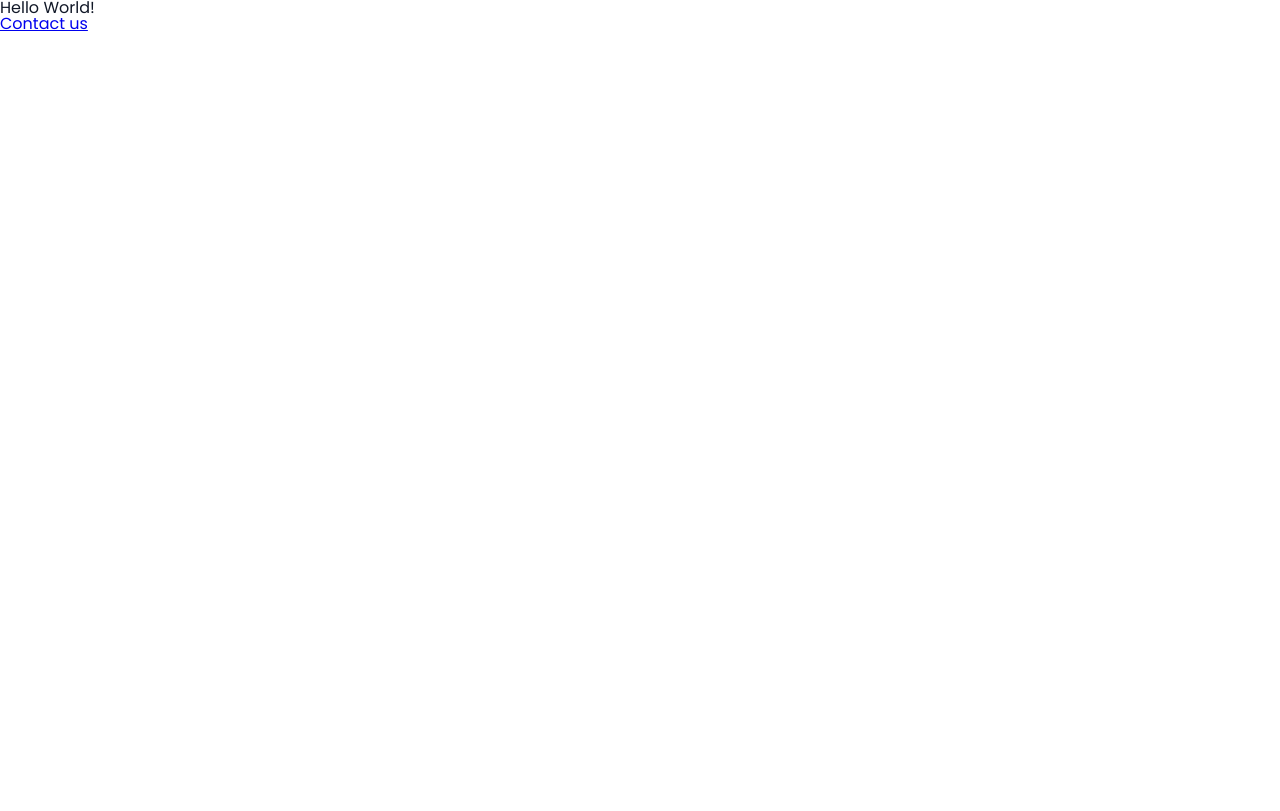
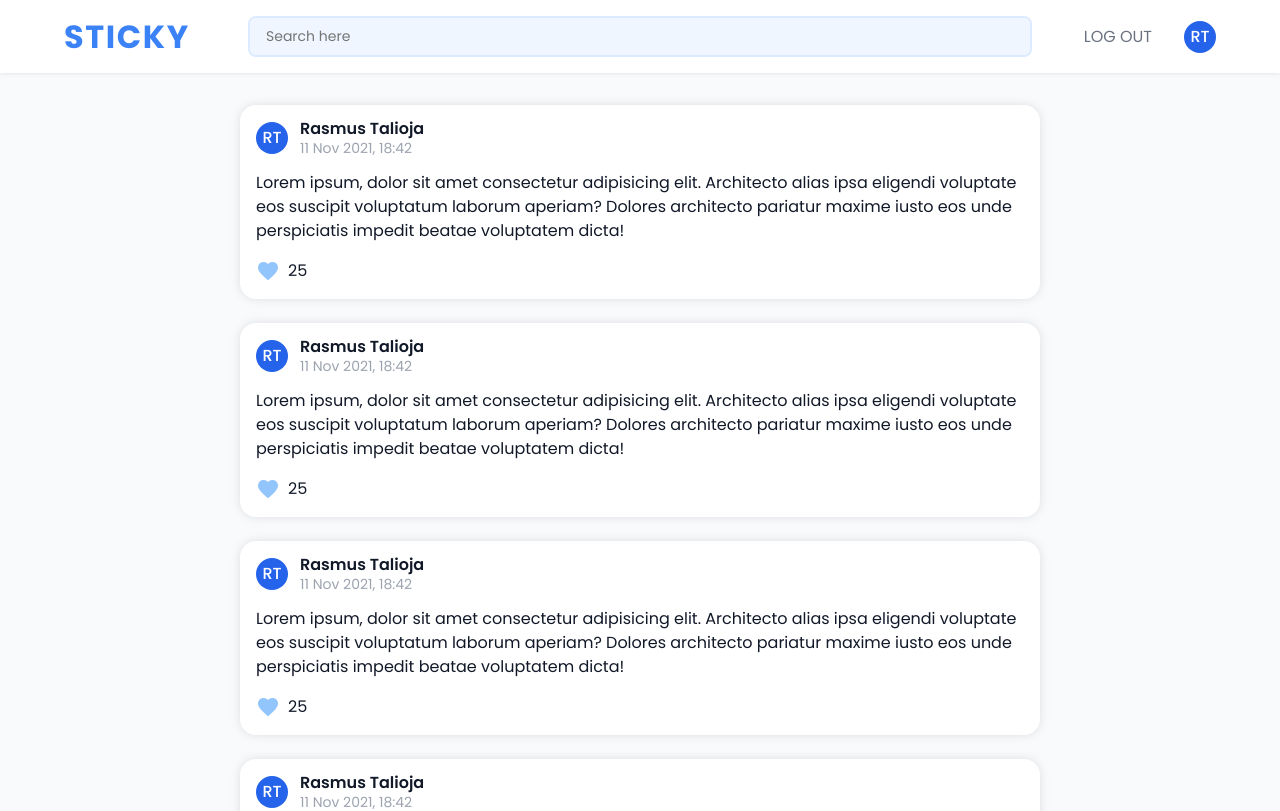
Before and after one commit to kaevupoiss/WAD_HW3, a Vue app: page / in a window 1280 px wide. Shown: the top 811 px of the page. Built offline with nearby package versions, Linux system fonts and the light colour scheme.

Commit message:
Home page design completed, needs implementation.

```diff
--- a/public/index.html
+++ b/public/index.html
@@ -1,17 +1,24 @@
 <!DOCTYPE html>
 <html lang="">
+
 <head>
   <meta charset="utf-8">
   <meta http-equiv="X-UA-Compatible" content="IE=edge">
   <meta name="viewport" content="width=device-width,initial-scale=1.0">
   <link rel="icon" href="<%= BASE_URL %>favicon.ico">
-    <title><%= htmlWebpackPlugin.options.title %></title>
+  <link href="https://fonts.googleapis.com/icon?family=Material+Icons" rel="stylesheet">
+  <title>
+    <%= htmlWebpackPlugin.options.title %>
+  </title>
 </head>
+
 <body>
   <noscript>
-      <strong>We're sorry but <%= htmlWebpackPlugin.options.title %> doesn't work properly without JavaScript enabled. Please enable it to continue.</strong>
+    <strong>We're sorry but <%= htmlWebpackPlugin.options.title %> doesn't work properly without JavaScript enabled.
+        Please enable it to continue.</strong>
   </noscript>
   <div id="app"></div>
   <!-- built files will be auto injected -->
 </body>
+
 </html>
--- /dev/null
+++ b/src/components/Avatar.vue
@@ -0,0 +1,44 @@
+<template>
+  <div class="avatar" :style="style">
+    <span class="initials">{{ initials }}</span>
+  </div>
+</template>
+
+<script>
+export default {
+  name: "Avatar",
+  props: {
+    initials: String,
+    size: {
+      type: Number,
+      default: 24,
+    },
+  },
+  computed: {
+    style: function () {
+      return {
+        width: this.size / 16 + "rem",
+        height: this.size / 16 + "rem",
+        fontSize: this.size / 32 + "rem",
+      };
+    },
+  },
+};
+</script>
+
+<style lang="scss">
+.avatar {
+  display: flex;
+  background-color: $blue600;
+  align-items: center;
+  justify-content: center;
+  border-radius: 50%;
+  aspect-ratio: 1;
+
+  span {
+    color: $white;
+    text-transform: uppercase;
+    font-weight: 500;
+  }
+}
+</style>
--- /dev/null
+++ b/src/components/Footer.vue
@@ -0,0 +1,36 @@
+<template>
+  <div class="footer">
+    <span class="copyright">&copy; Sticky 2021</span>
+    <router-link class="footer-link" to="/contact">Contact us</router-link>
+  </div>
+</template>
+
+<script>
+export default {
+  name: "Footer",
+};
+</script>
+
+<style lang="scss">
+.footer {
+  display: flex;
+  width: 100%;
+  padding: 2rem;
+  background-color: $grey900;
+  justify-content: space-between;
+  align-items: center;
+
+  box-shadow: 0 0 10px 0px rgba($color: $grey500, $alpha: 0.2);
+  z-index: 1;
+}
+
+.copyright {
+  color: $grey200;
+}
+
+.footer-link {
+  text-transform: uppercase;
+  text-decoration: none;
+  color: $white;
+}
+</style>
--- a/src/components/Header.vue
+++ b/src/components/Header.vue
@@ -1,9 +1,80 @@
 <template>
-  <div class="header"></div>
+  <div class="header">
+    <h1 class="logo" @click="$router.push({ name: 'Home' })">Sticky</h1>
+    <InputText
+      class="search-input"
+      v-model="searchText"
+      :placeholder="'Search here'"
+    />
+    <div class="header-actions">
+      <router-link class="log-out" :to="'/login'">Log Out</router-link>
+      <Avatar class="header-avatar" :initials="'RT'" :size="32" />
+    </div>
+  </div>
 </template>
 
 <script>
-export default {};
+import Avatar from "@/components/Avatar.vue";
+import InputText from "./InputText.vue";
+
+export default {
+  name: "Header",
+  components: { Avatar, InputText },
+  data: function () {
+    return {
+      searchText: "",
+    };
+  },
+};
 </script>
 
-<style></style>
+<style lang="scss">
+.header {
+  position: sticky;
+  top: 0;
+
+  display: grid;
+  grid-template-columns: 10rem 1fr 10rem;
+  align-items: center;
+  width: 100%;
+  column-gap: 1.5rem;
+  padding: 1rem 4rem;
+  background-color: $white;
+
+  box-shadow: 0 0 5px 0px rgba($color: $grey500, $alpha: 0.2);
+  z-index: 1;
+
+  .search-input {
+    justify-self: center;
+  }
+
+  .logo {
+    cursor: pointer;
+    font-size: 2rem;
+    font-weight: 700;
+    text-transform: uppercase;
+    letter-spacing: 0.05em;
+    color: $blue500;
+    margin-right: auto;
+  }
+}
+
+.header-actions {
+  display: flex;
+  align-items: center;
+  justify-content: end;
+  column-gap: 2rem;
+
+  .log-out {
+    text-decoration: none;
+    color: $grey500;
+    text-transform: uppercase;
+
+    transition: 0.3s color ease;
+
+    &:hover {
+      color: $blue500;
+    }
+  }
+}
+</style>
--- /dev/null
+++ b/src/components/InputText.vue
@@ -0,0 +1,54 @@
+<template>
+  <div class="input-wrapper">
+    <input
+      class="input-text"
+      type="text"
+      :placeholder="placeholder"
+      :value="value"
+      @input="$emit('input', $event.target.value)"
+    />
+  </div>
+</template>
+
+<script>
+export default {
+  name: "InputText",
+  props: {
+    value: String,
+    placeholder: String,
+  },
+};
+</script>
+
+<style lang="scss">
+.input-text {
+  width: 100%;
+  min-width: 8rem;
+  padding: 0.5rem 1rem;
+  outline: 0;
+
+  font-size: 0.875rem;
+
+  background-color: $blue50;
+
+  transition: 0.3s background-color ease;
+
+  &:focus {
+    background-color: rgba($color: $blue50, $alpha: 0.5);
+  }
+}
+
+.input-wrapper {
+  width: 100%;
+  max-width: 50rem;
+  border: 2px solid $blue100;
+  border-radius: 0.5rem;
+  overflow: hidden;
+
+  transition: 0.3s border-color ease;
+
+  &:focus-within {
+    border: 2px solid $blue400;
+  }
+}
+</style>
--- /dev/null
+++ b/src/components/Post.vue
@@ -0,0 +1,88 @@
+<template>
+  <div class="post">
+    <div class="post-header">
+      <Avatar :initials="'RT'" :size="32" />
+      <span class="post-creator">Rasmus Talioja</span>
+      <span class="post-time">11 Nov 2021, 18:42</span>
+    </div>
+    <div class="post-content">
+      <p>
+        Lorem ipsum, dolor sit amet consectetur adipisicing elit. Architecto
+        alias ipsa eligendi voluptate eos suscipit voluptatum laborum aperiam?
+        Dolores architecto pariatur maxime iusto eos unde perspiciatis impedit
+        beatae voluptatem dicta!
+      </p>
+    </div>
+    <div class="post-footer">
+      <span class="material-icons">favorite</span>
+      <span class="like-count">25</span>
+    </div>
+  </div>
+</template>
+
+<script>
+import Avatar from "./Avatar.vue";
+export default {
+  name: "Post",
+  components: { Avatar },
+};
+</script>
+
+<style lang="scss">
+.post {
+  display: flex;
+  row-gap: 1rem;
+  padding: 1rem;
+  flex-direction: column;
+  width: 100%;
+  border-radius: 1rem;
+  background-color: $white;
+
+  box-shadow: 0px 0px 10px 0px rgba($color: $grey400, $alpha: 0.3);
+}
+
+.post-header {
+  display: grid;
+  grid-template-columns: min-content 1fr;
+  place-items: center left;
+  column-gap: 0.75rem;
+  row-gap: 0.25rem;
+
+  .post-creator {
+    font-weight: 600;
+  }
+
+  .post-time {
+    font-weight: 400;
+    font-size: 0.875rem;
+    color: $grey400;
+  }
+
+  .avatar {
+    grid-row: span 2;
+  }
+}
+
+.post-content {
+  p {
+    line-height: 150%;
+  }
+}
+
+.post-footer {
+  display: flex;
+  align-items: center;
+  column-gap: 0.5rem;
+
+  .material-icons {
+    color: $blue300;
+    cursor: pointer;
+
+    transition: 0.3s color ease;
+
+    &:hover {
+      color: $blue500;
+    }
+  }
+}
+</style>
--- a/src/style/_variables.scss
+++ b/src/style/_variables.scss
@@ -1,3 +1,5 @@
+$white: #ffffff;
+
 $blue: #3b82f6; // Blue500
 
 $blue50: #eff6ff;
--- a/src/style/main.scss
+++ b/src/style/main.scss
@@ -1,2 +1,7 @@
 @import "_reset.scss";
 @import "_typography.scss";
+
+#app {
+  width: 100%;
+  height: 100vh;
+}
--- a/src/views/Home.vue
+++ b/src/views/Home.vue
@@ -1,14 +1,44 @@
 <template>
   <div class="home">
-    <h1>Hello World!</h1>
-    <router-link to="/contact">Contact us</router-link>
+    <Header />
+    <div class="posts-container">
+      <Post v-for="index in 10" :key="index" />
+    </div>
+    <Footer />
   </div>
 </template>
 
 <script>
+import Header from "@/components/Header.vue";
+import Footer from "../components/Footer.vue";
+import Post from "../components/Post.vue";
+
 export default {
   name: "Home",
+  components: { Header, Footer, Post },
 };
 </script>
 
-<style lang="scss"></style>
+<style lang="scss">
+.home {
+  display: flex;
+  position: relative;
+  flex-direction: column;
+  align-items: center;
+  width: 100%;
+  background-color: $grey50;
+}
+
+.posts-container {
+  padding: 2rem 0;
+
+  display: flex;
+  flex-direction: column;
+
+  row-gap: 1.5rem;
+
+  width: 100%;
+  height: 100%;
+  max-width: 50rem;
+}
+</style>
```
Lines whose indentation alone changed are shown as unchanged.
